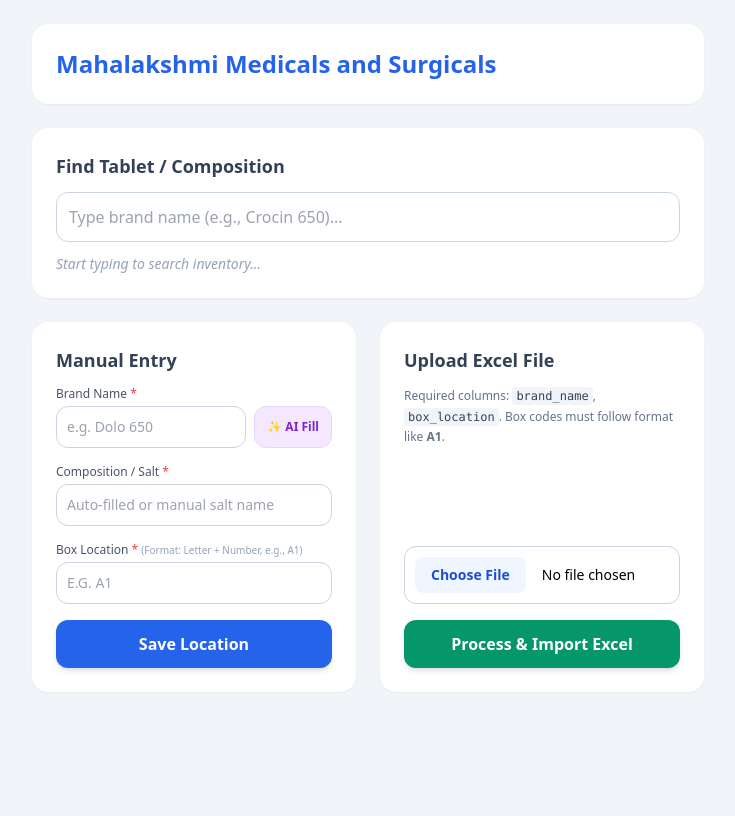
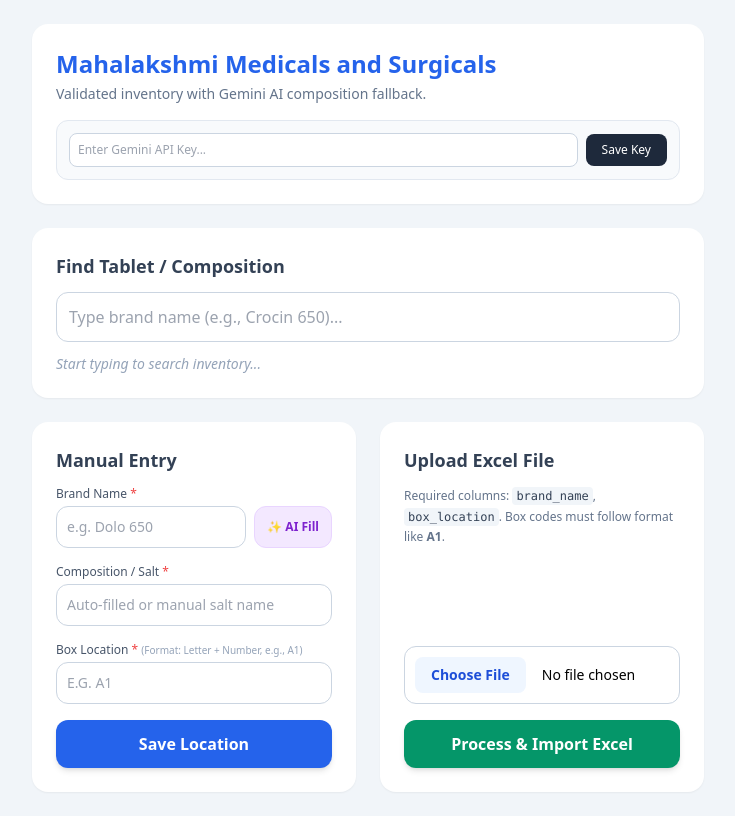
Before and after one commit to Sushmithagowda06/Tablet-finder-, a plain HTML site: page index.html in a window 1280 px wide. Shown: the whole page, without its empty margins (272-1007 px from the left). Drawn offline with nearby package versions, Linux system fonts and the light colour scheme; a script that the page names is missing.

Commit message:
initial push

```diff
--- a/index.html
+++ b/index.html
@@ -16,16 +16,16 @@
         <header class="bg-white p-5 sm:p-6 rounded-2xl shadow-sm space-y-4">
             <div>
                 <h1 class="text-xl sm:text-2xl font-bold text-blue-600">Mahalakshmi Medicals and Surgicals</h1>
-                <!-- <p class="text-xs sm:text-sm text-slate-500 mt-1">Validated inventory with Gemini AI composition fallback.</p> -->
+                <p class="text-xs sm:text-sm text-slate-500 mt-1">Validated inventory with Gemini AI composition fallback.</p>
             </div>
             <!-- API Key Bar -->
-            <!-- <div class="bg-slate-50 p-3 rounded-xl border border-slate-200 flex flex-col sm:flex-row gap-2 items-center">
+            <div class="bg-slate-50 p-3 rounded-xl border border-slate-200 flex flex-col sm:flex-row gap-2 items-center">
                 <input type="password" id="apiKeyInput" placeholder="Enter Gemini API Key..."
                     class="w-full sm:flex-1 p-2 text-xs border border-slate-300 rounded-lg focus:outline-none focus:ring-1 focus:ring-blue-500">
                 <button id="saveApiKey" class="w-full sm:w-auto bg-slate-800 hover:bg-slate-900 text-white text-xs px-4 py-2 rounded-lg font-medium">
                     Save Key
                 </button>
-            </div> -->
+            </div>
         </header>
 
         <!-- Search Section -->
```
